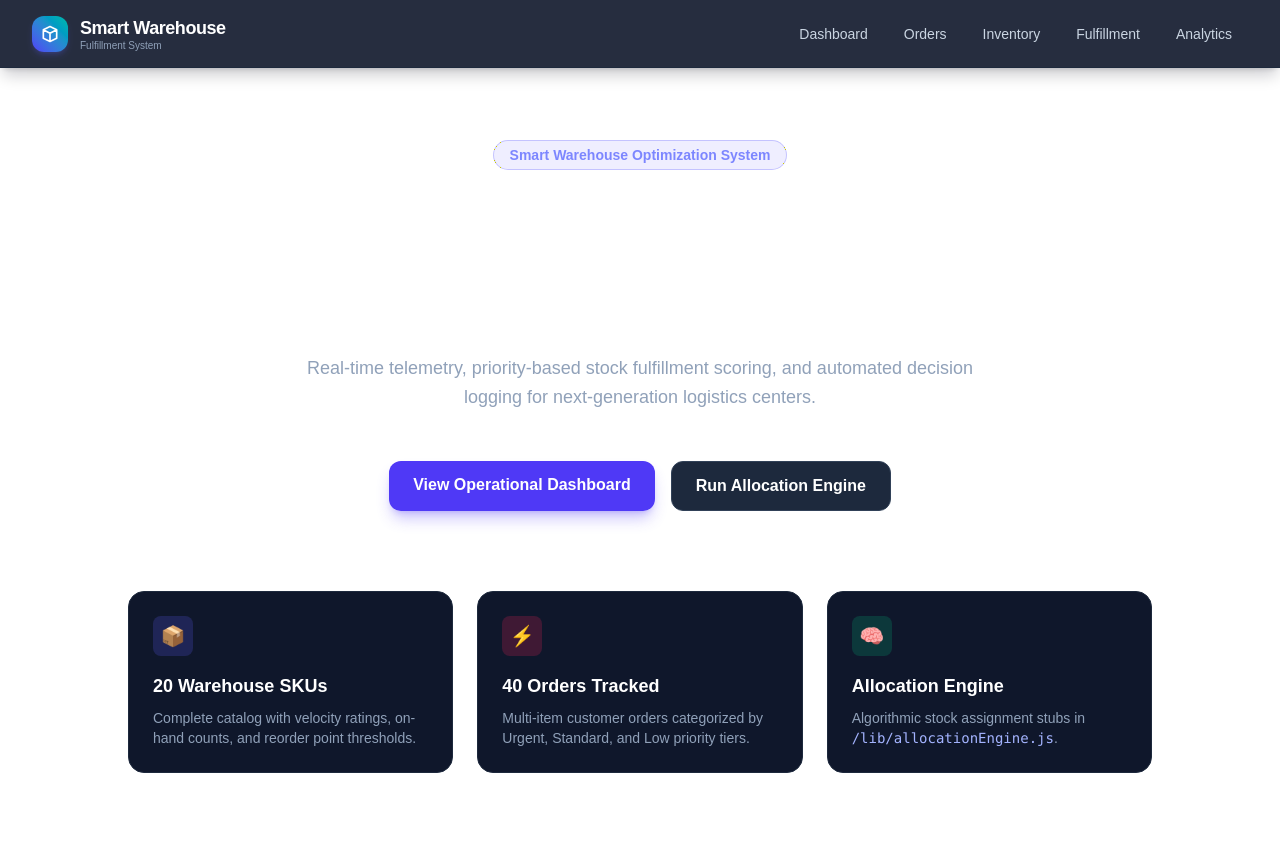
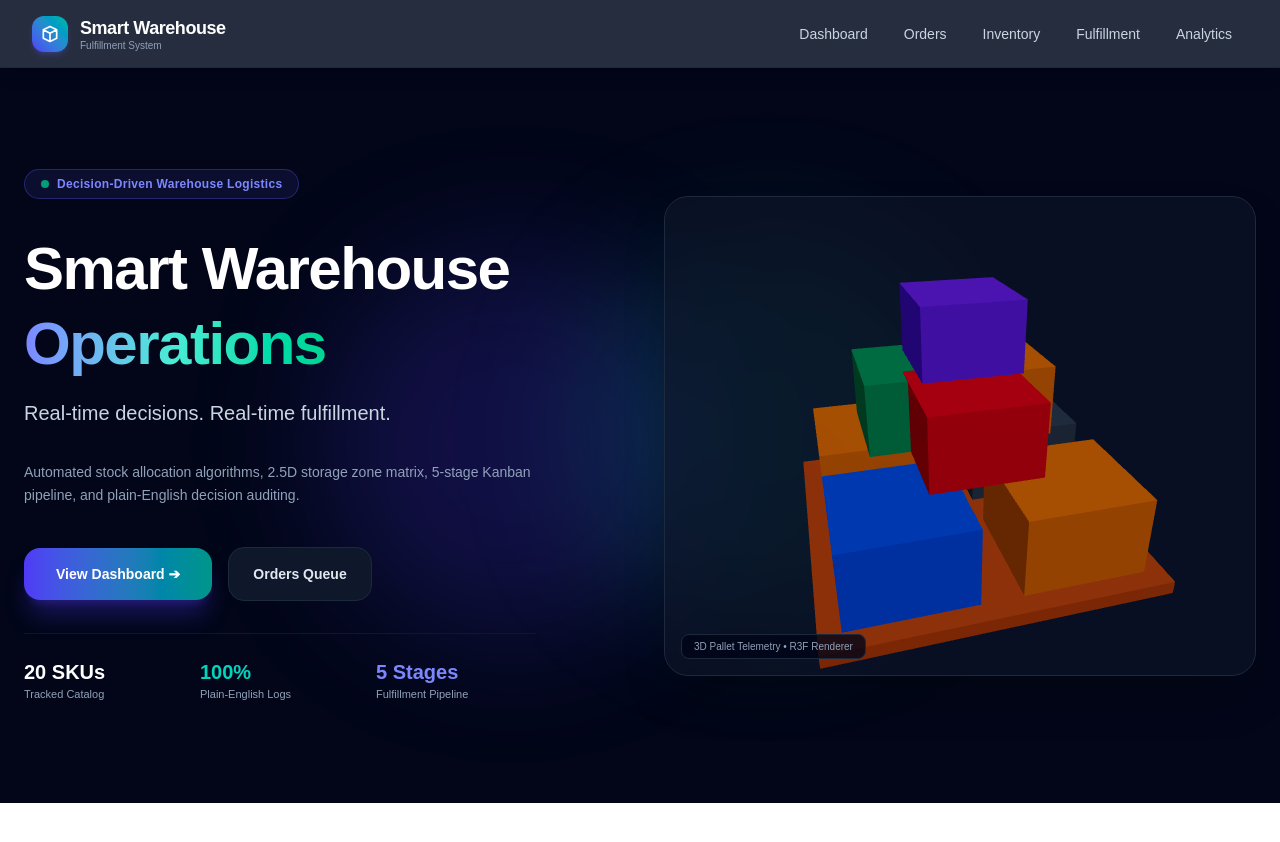
Before and after one commit to ajay-Ai-Ds/smart-warehouse-system, a Next.js app: page / in a window 1280 px wide. Shown: the top 842 px of the page. After the commit the page ends 803 px from the top, so only its background shows below. Built offline with nearby package versions, Linux system fonts and the light colour scheme.

Commit message:
Add 3D Three.js hero landing page at /app/page.jsx

```diff
--- a/app/page.js
+++ /dev/null
@@ -1,60 +0,0 @@
-import Link from 'next/link';
-
-export default function Home() {
-  return (
-    <div className="max-w-5xl mx-auto py-12 text-center space-y-8">
-      <div className="inline-block px-4 py-1 bg-indigo-500/10 border border-indigo-500/30 text-indigo-400 rounded-full text-sm font-semibold">
-        Smart Warehouse Optimization System
-      </div>
-
-      <h1 className="text-5xl font-extrabold tracking-tight text-white sm:text-6xl">
-        Automated Inventory &amp; Order Allocation Engine
-      </h1>
-
-      <p className="text-lg text-slate-400 max-w-2xl mx-auto leading-relaxed">
-        Real-time telemetry, priority-based stock fulfillment scoring, and automated decision logging for next-generation logistics centers.
-      </p>
-
-      <div className="flex flex-wrap justify-center gap-4 pt-4">
-        <Link
-          href="/dashboard"
-          className="px-6 py-3 bg-indigo-600 hover:bg-indigo-500 text-white font-bold rounded-xl shadow-lg shadow-indigo-600/30 transition"
-        >
-          View Operational Dashboard
-        </Link>
-        <Link
-          href="/fulfillment"
-          className="px-6 py-3 bg-slate-800 hover:bg-slate-700 text-white font-bold rounded-xl border border-slate-700 transition"
-        >
-          Run Allocation Engine
-        </Link>
-      </div>
-
-      <div className="grid grid-cols-1 sm:grid-cols-3 gap-6 pt-12 text-left">
-        <div className="bg-slate-900 border border-slate-800 rounded-2xl p-6">
-          <div className="w-10 h-10 rounded-lg bg-indigo-500/20 text-indigo-400 flex items-center justify-center text-xl font-bold mb-4">
-            📦
-          </div>
-          <h3 className="text-lg font-bold text-white mb-2">20 Warehouse SKUs</h3>
-          <p className="text-sm text-slate-400">Complete catalog with velocity ratings, on-hand counts, and reorder point thresholds.</p>
-        </div>
-
-        <div className="bg-slate-900 border border-slate-800 rounded-2xl p-6">
-          <div className="w-10 h-10 rounded-lg bg-rose-500/20 text-rose-400 flex items-center justify-center text-xl font-bold mb-4">
-            ⚡
-          </div>
-          <h3 className="text-lg font-bold text-white mb-2">40 Orders Tracked</h3>
-          <p className="text-sm text-slate-400">Multi-item customer orders categorized by Urgent, Standard, and Low priority tiers.</p>
-        </div>
-
-        <div className="bg-slate-900 border border-slate-800 rounded-2xl p-6">
-          <div className="w-10 h-10 rounded-lg bg-emerald-500/20 text-emerald-400 flex items-center justify-center text-xl font-bold mb-4">
-            🧠
-          </div>
-          <h3 className="text-lg font-bold text-white mb-2">Allocation Engine</h3>
-          <p className="text-sm text-slate-400">Algorithmic stock assignment stubs in <code className="text-indigo-300">/lib/allocationEngine.js</code>.</p>
-        </div>
-      </div>
-    </div>
-  );
-}
--- /dev/null
+++ b/app/page.jsx
@@ -0,0 +1,163 @@
+'use client';
+
+import { Suspense } from 'react';
+import Link from 'next/link';
+import { Canvas } from '@react-three/fiber';
+import { OrbitControls } from '@react-three/drei';
+
+// 3D Warehouse Box Stack Component (8-10 simple Box meshes)
+function WarehouseBoxStack() {
+  const boxes = [
+    // Base Layer
+    { position: [-1.2, 0, -1.2], args: [1.8, 1.2, 1.8], color: '#d97706' }, // Cardboard brown
+    { position: [1.2, 0, -1.2], args: [1.8, 1.2, 1.8], color: '#475569' },  // Slate crate
+    { position: [-1.2, 0, 1.2], args: [1.8, 1.2, 1.8], color: '#2563eb' },  // Indigo container
+    { position: [1.2, 0, 1.2], args: [1.8, 1.2, 1.8], color: '#d97706' },   // Cardboard brown
+
+    // Second Layer
+    { position: [-0.6, 1.3, -0.6], args: [1.6, 1.1, 1.6], color: '#059669' }, // Emerald container
+    { position: [0.6, 1.3, -0.6], args: [1.6, 1.1, 1.6], color: '#d97706' },  // Cardboard brown
+    { position: [0, 1.3, 0.6], args: [1.6, 1.1, 1.6], color: '#dc2626' },     // Urgent red box
+
+    // Top Layer
+    { position: [0, 2.5, 0], args: [1.4, 1.0, 1.4], color: '#7c3aed' }        // Purple QC crate
+  ];
+
+  return (
+    <group position={[0, -0.8, 0]}>
+      {/* Wooden Pallet Base */}
+      <mesh position={[0, -0.7, 0]}>
+        <boxGeometry args={[4.8, 0.2, 4.8]} />
+        <meshStandardMaterial color="#b45309" roughness={0.8} />
+      </mesh>
+
+      {/* Stacked Crates */}
+      {boxes.map((box, idx) => (
+        <mesh key={idx} position={box.position}>
+          <boxGeometry args={box.args} />
+          <meshStandardMaterial
+            color={box.color}
+            roughness={0.4}
+            metalness={0.1}
+          />
+        </mesh>
+      ))}
+    </group>
+  );
+}
+
+// Simple fallback while Three.js initializes
+function HeroFallback() {
+  return (
+    <div className="w-full h-full flex items-center justify-center bg-slate-950/50">
+      <div className="flex items-center space-x-3 text-slate-400 font-mono text-xs">
+        <span className="w-4 h-4 border-2 border-indigo-500 border-t-transparent rounded-full animate-spin"></span>
+        <span>Initializing 3D Scene...</span>
+      </div>
+    </div>
+  );
+}
+
+export default function Home() {
+  return (
+    <div className="relative min-h-[calc(100vh-65px)] bg-slate-950 text-white flex flex-col justify-center overflow-hidden -m-6 px-6 py-12">
+
+      {/* Background Gradient Orbs */}
+      <div className="absolute top-1/4 left-1/4 w-96 h-96 bg-indigo-600/20 rounded-full blur-3xl pointer-events-none"></div>
+      <div className="absolute bottom-1/4 right-1/4 w-96 h-96 bg-teal-500/15 rounded-full blur-3xl pointer-events-none"></div>
+
+      <div className="max-w-7xl mx-auto w-full grid grid-cols-1 lg:grid-cols-2 items-center gap-12 z-10">
+
+        {/* Left Column: Overlay Copy & CTA */}
+        <div className="space-y-8 text-center lg:text-left">
+
+          <div className="inline-flex items-center space-x-2 px-4 py-1.5 bg-indigo-500/10 border border-indigo-500/30 rounded-full text-indigo-400 text-xs font-bold tracking-wide">
+            <span className="w-2 h-2 rounded-full bg-emerald-400 animate-pulse"></span>
+            <span>Decision-Driven Warehouse Logistics</span>
+          </div>
+
+          <div className="space-y-4">
+            <h1 className="text-4xl sm:text-5xl lg:text-6xl font-extrabold tracking-tight text-white leading-tight">
+              Smart Warehouse <br className="hidden sm:inline" />
+              <span className="bg-gradient-to-r from-indigo-400 via-teal-300 to-emerald-400 bg-clip-text text-transparent">
+                Operations
+              </span>
+            </h1>
+
+            <p className="text-lg sm:text-xl text-slate-300 max-w-xl font-medium leading-relaxed mx-auto lg:mx-0">
+              Real-time decisions. Real-time fulfillment.
+            </p>
+          </div>
+
+          <p className="text-sm text-slate-400 max-w-lg mx-auto lg:mx-0 leading-relaxed">
+            Automated stock allocation algorithms, 2.5D storage zone matrix, 5-stage Kanban pipeline, and plain-English decision auditing.
+          </p>
+
+          {/* Action Buttons */}
+          <div className="flex flex-wrap items-center justify-center lg:justify-start gap-4 pt-2">
+            <Link
+              href="/dashboard"
+              className="px-8 py-4 bg-gradient-to-r from-indigo-600 to-teal-600 hover:from-indigo-500 hover:to-teal-500 text-white font-extrabold text-sm rounded-2xl shadow-xl shadow-indigo-600/30 hover:scale-105 transition-all flex items-center space-x-2"
+            >
+              <span>View Dashboard ➔</span>
+            </Link>
+
+            <Link
+              href="/orders"
+              className="px-6 py-4 bg-slate-900 hover:bg-slate-800 text-slate-200 font-bold text-sm rounded-2xl border border-slate-800 hover:border-slate-700 transition-all"
+            >
+              Orders Queue
+            </Link>
+          </div>
+
+          {/* Key Metric Highlights */}
+          <div className="grid grid-cols-3 gap-4 pt-6 border-t border-slate-900 max-w-lg mx-auto lg:mx-0">
+            <div>
+              <p className="text-xl font-extrabold text-white">20 SKUs</p>
+              <p className="text-[11px] text-slate-400">Tracked Catalog</p>
+            </div>
+            <div>
+              <p className="text-xl font-extrabold text-teal-400">100%</p>
+              <p className="text-[11px] text-slate-400">Plain-English Logs</p>
+            </div>
+            <div>
+              <p className="text-xl font-extrabold text-indigo-400">5 Stages</p>
+              <p className="text-[11px] text-slate-400">Fulfillment Pipeline</p>
+            </div>
+          </div>
+
+        </div>
+
+        {/* Right Column: Lightweight 3D Three.js Rotating Scene */}
+        <div className="w-full h-[400px] sm:h-[480px] rounded-3xl bg-slate-900/60 border border-slate-800 shadow-2xl relative overflow-hidden backdrop-blur-sm">
+          <Suspense fallback={<HeroFallback />}>
+            <Canvas
+              camera={{ position: [5, 4, 6], fov: 45 }}
+              style={{ width: '100%', height: '100%' }}
+            >
+              <ambientLight intensity={0.7} />
+              <directionalLight position={[10, 15, 10]} intensity={1.2} />
+              <pointLight position={[-10, -10, -10]} intensity={0.5} />
+
+              <WarehouseBoxStack />
+
+              <OrbitControls
+                autoRotate
+                autoRotateSpeed={1.8}
+                enableZoom={false}
+                enablePan={false}
+                enableRotate={false}
+              />
+            </Canvas>
+          </Suspense>
+
+          {/* Subtle Scene Label Overlay */}
+          <div className="absolute bottom-4 left-4 pointer-events-none px-3 py-1 bg-slate-950/80 border border-slate-800 rounded-lg text-[10px] font-mono text-slate-400">
+            3D Pallet Telemetry • R3F Renderer
+          </div>
+        </div>
+
+      </div>
+    </div>
+  );
+}
--- a/package.json
+++ b/package.json
@@ -8,11 +8,15 @@
     "start": "next start"
   },
   "dependencies": {
+    "@react-three/drei": "^10.7.8",
+    "@react-three/fiber": "^9.7.0",
     "framer-motion": "^13.1.0",
     "next": "16.3.1",
     "react": "19.2.8",
     "react-dom": "19.2.8",
-    "recharts": "^3.10.1"
+    "react-is": "^19.2.8",
+    "recharts": "^3.10.1",
+    "three": "^0.185.1"
   },
   "devDependencies": {
     "@tailwindcss/postcss": "^4",
```
Also changed, not shown: 1 other file (tests, documents, lock files or other folders).
